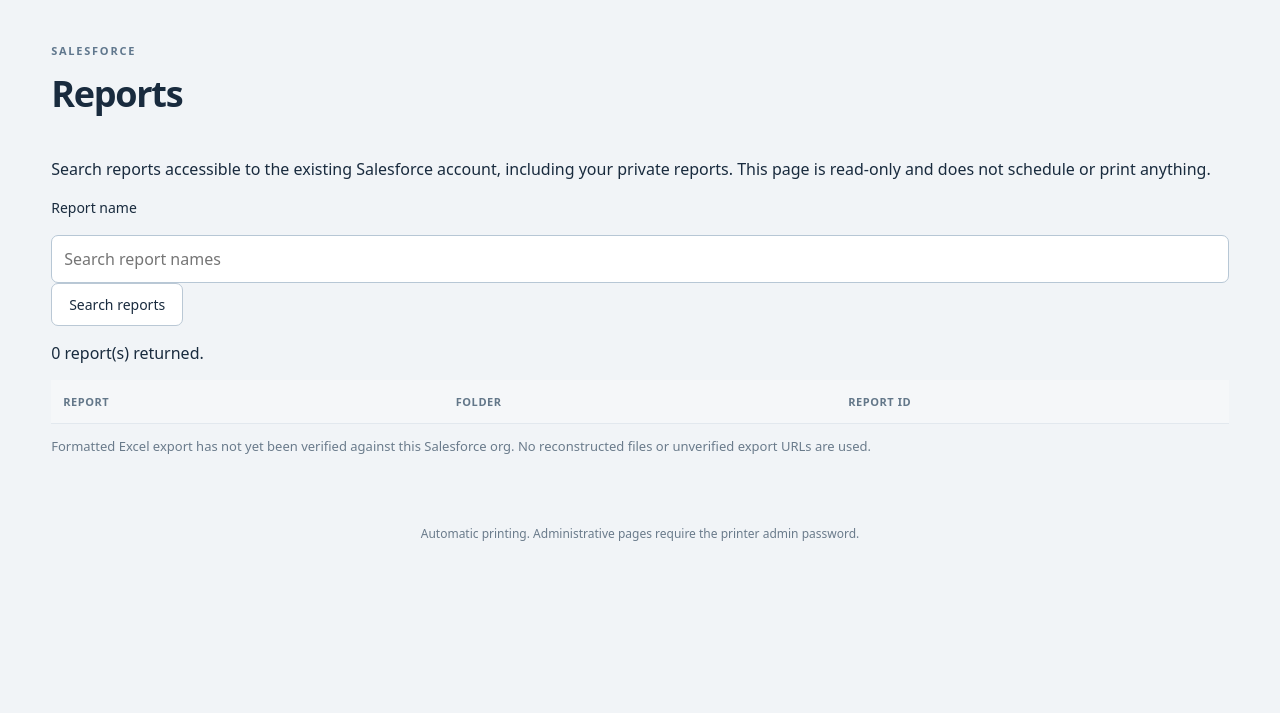
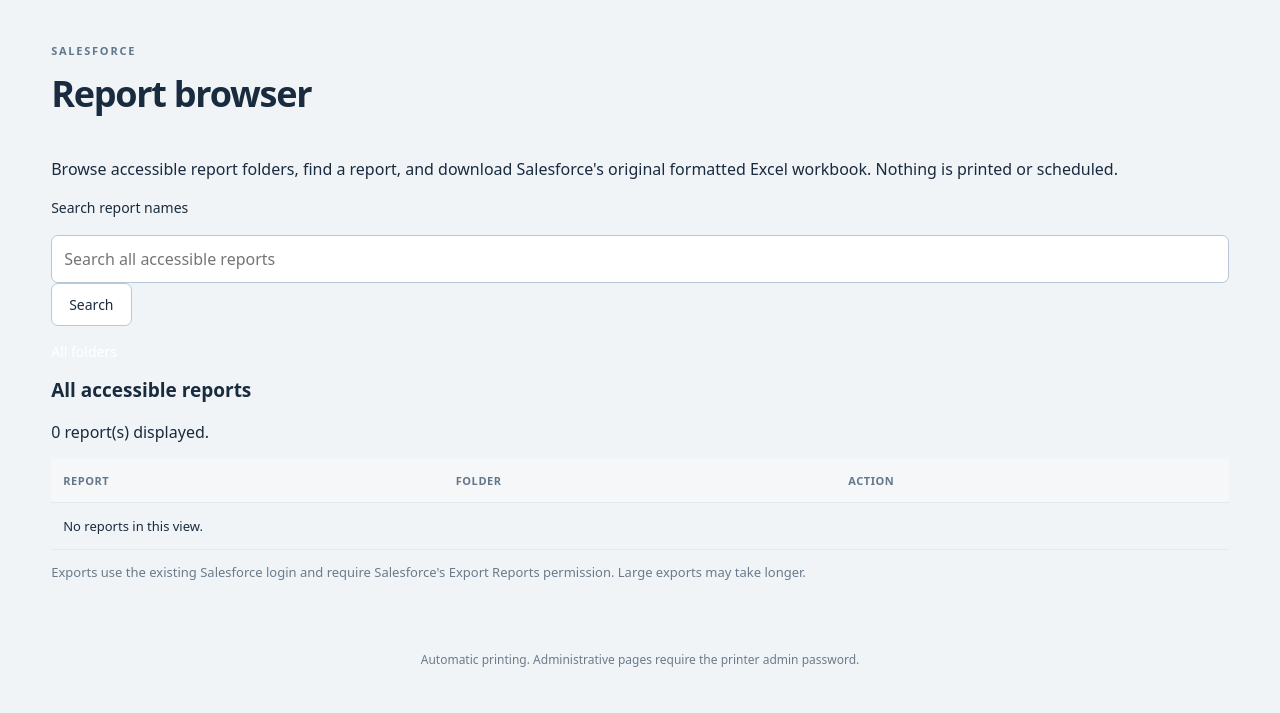
Before and after one commit to matijepekovic/pi-sales-leaderboard, a Python web app: template printer_app/templates/salesforce_reports.html in a window 1280 px wide. Shown: the part 87-800 px from the top of the page. Run offline with Jinja, Linux system fonts and the light colour scheme; the template is opened without the code that fills it, so the values that code supplies are empty.

Commit message:
Build folder-based Salesforce report browser with download controls

```diff
--- a/printer_app/templates/salesforce_reports.html
+++ b/printer_app/templates/salesforce_reports.html
@@ -1,19 +1,32 @@
 {% extends "base.html" %}
 {% block title %}Salesforce Reports · Print Control{% endblock %}
 {% block content %}
-<div class="heading"><div><p class="eyebrow">SALESFORCE</p><h1>Reports</h1></div></div>
-<p>Search reports accessible to the existing Salesforce account, including your private reports. This page is read-only and does not schedule or print anything.</p>
+<div class="heading"><div><p class="eyebrow">SALESFORCE</p><h1>Report browser</h1></div></div>
+<p>Browse accessible report folders, find a report, and download Salesforce's original formatted Excel workbook. Nothing is printed or scheduled.</p>
 <form method="get" action="{{ url_for('salesforce_sandbox.reports_page') }}">
-  <label for="reportSearch">Report name</label>
-  <input id="reportSearch" type="search" name="q" maxlength="100" value="{{ term }}" placeholder="Search report names">
-  <button type="submit">Search reports</button>
+  <label for="reportSearch">Search report names</label>
+  <input id="reportSearch" type="search" name="q" maxlength="100" value="{{ term }}" placeholder="Search all accessible reports">
+  <button type="submit">Search</button>
 </form>
 {% if error %}<p role="alert">{{ error }}</p>{% endif %}
 {% if reports is not none %}
-<p>{{ reports|length }} report(s) returned{% if reports|length == 100 %} (first 100; narrow your search){% endif %}.</p>
-<div class="table-wrap"><table><thead><tr><th>Report</th><th>Folder</th><th>Report ID</th></tr></thead><tbody>
-{% for report in reports %}<tr><td>{{ report.name }}</td><td>{{ report.folder }}</td><td><code>{{ report.id }}</code></td></tr>{% endfor %}
-</tbody></table></div>
+<nav aria-label="Report folders" style="display:flex;gap:0.65rem;flex-wrap:wrap;margin:1rem 0">
+  <a href="{{ url_for('salesforce_sandbox.reports_page', q=term) }}" {% if not folder %}aria-current="page"{% endif %}>All folders</a>
+  {% for name in folders %}
+  <a href="{{ url_for('salesforce_sandbox.reports_page', q=term, folder=name) }}" {% if folder == name %}aria-current="page"{% endif %}>📁 {{ name }}</a>
+  {% endfor %}
+</nav>
+<h2>{{ folder if folder else 'All accessible reports' }}</h2>
+<p>{{ reports|length }} report(s) displayed. {% if reports|length >= 2000 %}Showing the first 2,000; narrow your search.{% endif %}</p>
+<div class="table-wrap"><table>
+<thead><tr><th>Report</th><th>Folder</th><th>Action</th></tr></thead>
+<tbody>{% for report in reports %}
+<tr>
+<td>{{ report.name }}</td><td>{{ report.folder or 'Unfiled' }}</td>
+<td><a href="{{ url_for('salesforce_sandbox.download_report', report_id=report.id) }}">Download XLSX</a></td>
+</tr>
+{% else %}<tr><td colspan="3">No reports in this view.</td></tr>{% endfor %}</tbody>
+</table></div>
 {% endif %}
-<p class="muted">Formatted Excel export has not yet been verified against this Salesforce org. No reconstructed files or unverified export URLs are used.</p>
+<p class="muted">Exports use the existing Salesforce login and require Salesforce's Export Reports permission. Large exports may take longer.</p>
 {% endblock %}
```
